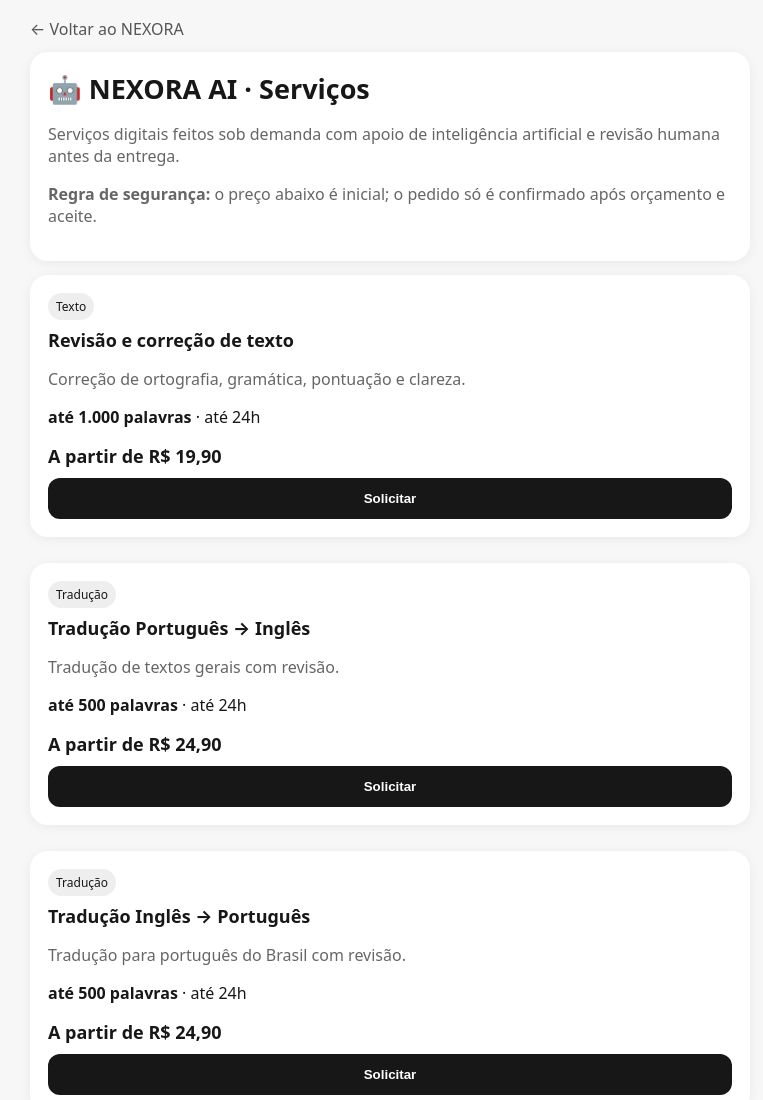
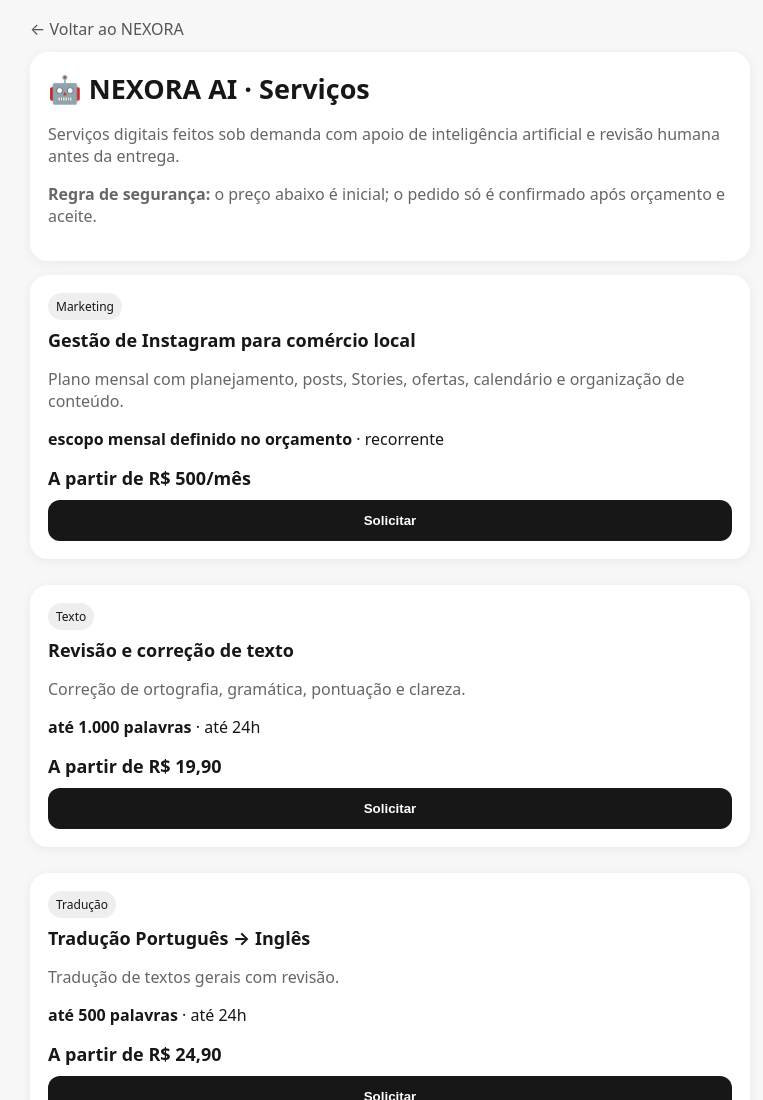
Before and after one commit to jufrancini2012-oss/nexora-ai, a plain HTML site: page apps/web/servicos.html in a window 1280 px wide. Shown: the top 1100 px of the page, without its empty margins (250-1013 px from the left). Drawn offline with Linux system fonts and the light colour scheme.

Commit message:
feat: adiciona plano mensal de gestao de Instagram

```diff
--- a/apps/web/servicos.html
+++ b/apps/web/servicos.html
@@ -30,6 +30,7 @@ body{font-family:system-ui,-apple-system,sans-serif;margin:0;background:#f7f7f7;
 </main>
 <script>
 const services=[
+['Gestão de Instagram para comércio local','Marketing','Plano mensal com planejamento, posts, Stories, ofertas, calendário e organização de conteúdo.','R$ 500/mês','escopo mensal definido no orçamento','recorrente'],
 ['Revisão e correção de texto','Texto','Correção de ortografia, gramática, pontuação e clareza.','R$ 19,90','até 1.000 palavras','até 24h'],
 ['Tradução Português → Inglês','Tradução','Tradução de textos gerais com revisão.','R$ 24,90','até 500 palavras','até 24h'],
 ['Tradução Inglês → Português','Tradução','Tradução para português do Brasil com revisão.','R$ 24,90','até 500 palavras','até 24h'],
```
